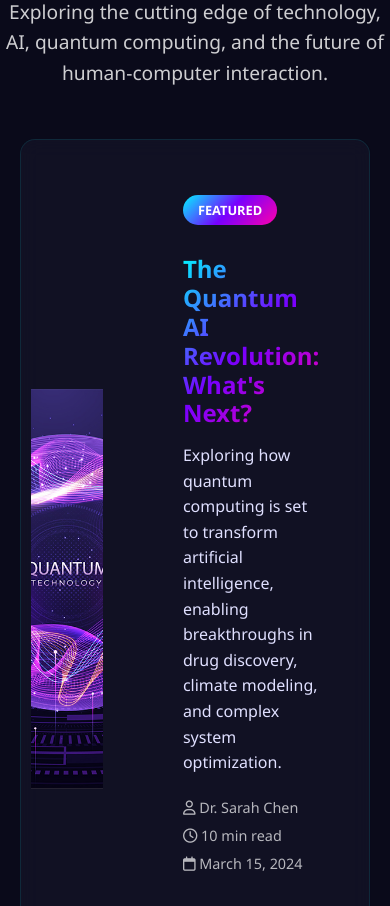
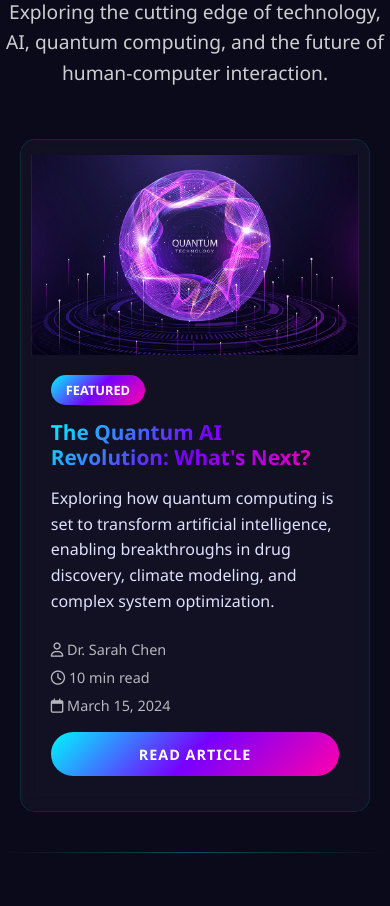
Before and after one commit to naveedashufta0-wq/FuturisticAI, a plain HTML site: page blog.html in a window 390 px wide. Shown: the part 194-1100 px from the top of the page. Drawn offline with nearby package versions, Linux system fonts and the light colour scheme.

Commit message:
Hero section and blog page made responsive for all decices

```diff
--- a/blog.html
+++ b/blog.html
@@ -64,21 +64,22 @@
         <div class="page-header">
             <h1 class="page-title">Future Insights</h1>
             <p class="page-subtitle">Exploring the cutting edge of technology, AI, quantum computing, and the future of human-computer interaction.</p>
-        </div><div class="container">
-            <div class="blog-card featured" style="display: grid; grid-template-columns: 1fr 1fr; gap: 40px; align-items: center; background: var(--card-bg); border-radius: 15px; overflow: hidden;">
-                <div class="blog-image" style="height: 400px;">
-                    <img src="assets/6560471.jpg" alt="Quantum AI" style="width: 100%; height: 100%; object-fit: cover;">
+        </div>
+        <div class="container">
+            <div class="blog-card featured-post-container" data-aos="fade-up">
+                <div class="featured-post-image" data-aos="fade-right" data-aos-delay="200">
+                    <img src="assets/6560471.jpg" alt="Quantum AI">
                 </div>
-                <div class="blog-content" style="padding: 40px;">
+                <div class="featured-post-content" data-aos="fade-left" data-aos-delay="400">
                     <span class="featured-badge">FEATURED</span>
-                    <h2 style="margin: 15px 0;">The Quantum AI Revolution: What's Next?</h2>
-                    <p style="margin-bottom: 20px;">Exploring how quantum computing is set to transform artificial intelligence, enabling breakthroughs in drug discovery, climate modeling, and complex system optimization.</p>
+                    <h2>The Quantum AI Revolution: What's Next?</h2>
+                    <p>Exploring how quantum computing is set to transform artificial intelligence, enabling breakthroughs in drug discovery, climate modeling, and complex system optimization.</p>
                     <div class="blog-meta">
                         <span><i class="far fa-user"></i> Dr. Sarah Chen</span>
                         <span><i class="far fa-clock"></i> 10 min read</span>
                         <span><i class="far fa-calendar"></i> March 15, 2024</span>
                     </div>
-                    <a href="#" class="btn" style="margin-top: 20px;">Read Article</a>
+                    <a href="#" class="btn">Read Article</a>
                 </div>
             </div>
         </div>
--- a/css/style.css
+++ b/css/style.css
@@ -1174,14 +1174,118 @@ footer {
   border-radius: 3px;
 }
 
-/* Responsive Design */
+/* Featured Post Container - Responsive */
+.featured-post-container {
+    display: grid;
+    grid-template-columns: 1fr 1fr;
+    gap: 40px;
+    align-items: center;
+    background: var(--card-bg);
+    border-radius: 15px;
+    overflow: hidden;
+    transition: var(--transition);
+}
+
+.featured-post-container:hover {
+    transform: translateY(-5px);
+    box-shadow: var(--glow);
+}
+
+.featured-post-image {
+    height: 400px;
+    overflow: hidden;
+}
+
+.featured-post-image img {
+    width: 100%;
+    height: 100%;
+    object-fit: cover;
+    transition: var(--transition);
+}
+
+.featured-post-container:hover .featured-post-image img {
+    transform: scale(1.05);
+}
+
+.featured-post-content {
+    padding: 40px;
+}
+
+/* Enhanced Hero Graphic Responsiveness */
 @media (max-width: 1200px) {
     .hero-graphic {
         right: 10%;
         width: 350px;
         height: 350px;
     }
-
+}
+
+@media (max-width: 992px) {
+    .hero-graphic {
+        right: 5%;
+        width: 300px;
+        height: 300px;
+        opacity: 0.7;
+    }
+
+    .featured-post-container {
+        grid-template-columns: 1fr;
+        gap: 0;
+    }
+
+    .featured-post-image {
+        height: 300px;
+        order: -1;
+    }
+
+    .featured-post-content {
+        padding: 30px;
+    }
+}
+
+@media (max-width: 768px) {
+    .hero-graphic {
+        display: none; /* Hide on smaller screens for better content focus */
+    }
+
+    .featured-post-image {
+        height: 250px;
+    }
+
+    .featured-post-content {
+        padding: 25px;
+    }
+
+    .featured-post-content h2 {
+        font-size: 1.5rem;
+    }
+}
+
+@media (max-width: 576px) {
+    .hero-graphic {
+        display: none;
+    }
+
+    .featured-post-image {
+        height: 200px;
+    }
+
+    .featured-post-content {
+        padding: 20px;
+    }
+
+    .featured-post-content h2 {
+        font-size: 1.3rem;
+    }
+
+    .blog-meta {
+        flex-direction: column;
+        gap: 5px;
+    }
+}
+
+/* Responsive Design */
+@media (max-width: 1200px) {
     .hero h1 {
         font-size: 3.5rem;
     }
@@ -1332,6 +1436,23 @@ footer {
     .page-header {
         padding: 130px 0 60px;
     }
+
+    /* Better touch targets for mobile */
+    .nav-links a {
+        padding: 15px 0;
+        font-size: 1.1rem;
+    }
+
+    .btn, .cta-btn {
+        min-height: 44px;
+        display: flex;
+        align-items: center;
+        justify-content: center;
+    }
+
+    .form-control {
+        min-height: 44px;
+    }
 }
 
 @media (max-width: 576px) {
@@ -1496,4 +1617,9 @@ footer {
     .cta-buttons .cta-btn {
         width: 100%;
     }
-}
+
+    /* Prevent horizontal scrolling */
+    body {
+        overflow-x: hidden;
+    }
+}
```
